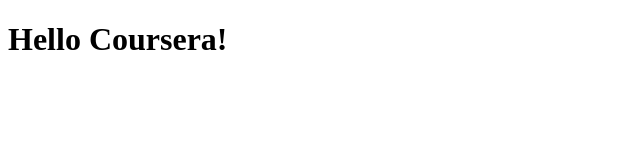
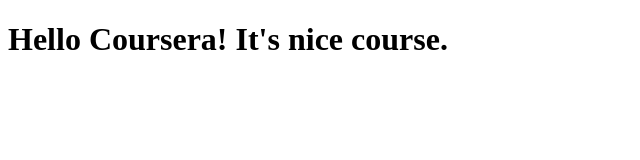
Before and after one commit to pistazie28/coursera-test, a plain HTML site: page site/index.html in a window 1280 px wide. Shown: the whole page, without its empty margins (0-640 px from the left). Drawn offline with Linux system fonts and the light colour scheme.

Commit message:
small addition to our page

```diff
--- a/site/index.html
+++ b/site/index.html
@@ -5,6 +5,6 @@
 	<title>Hello Coursera!</title>
 </head>
 <body>
-<h1>Hello Coursera!</h1>
+<h1>Hello Coursera! It's nice course.</h1>
 </body>
 </html>
```
